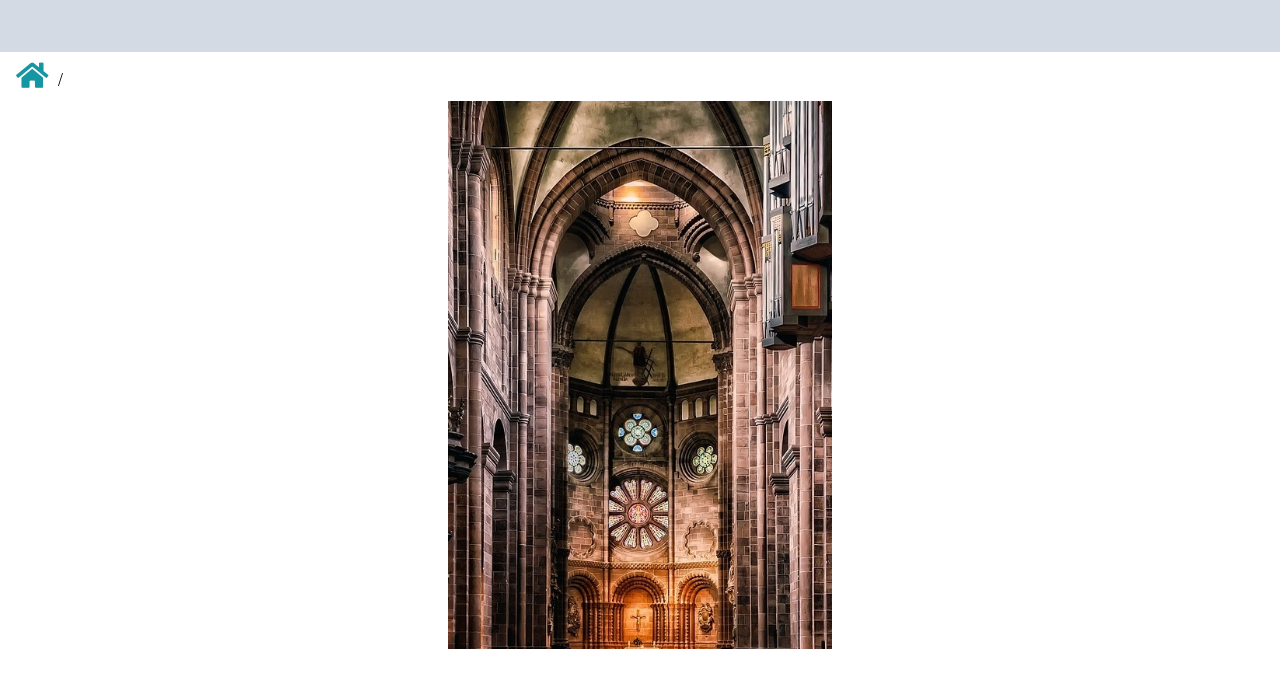
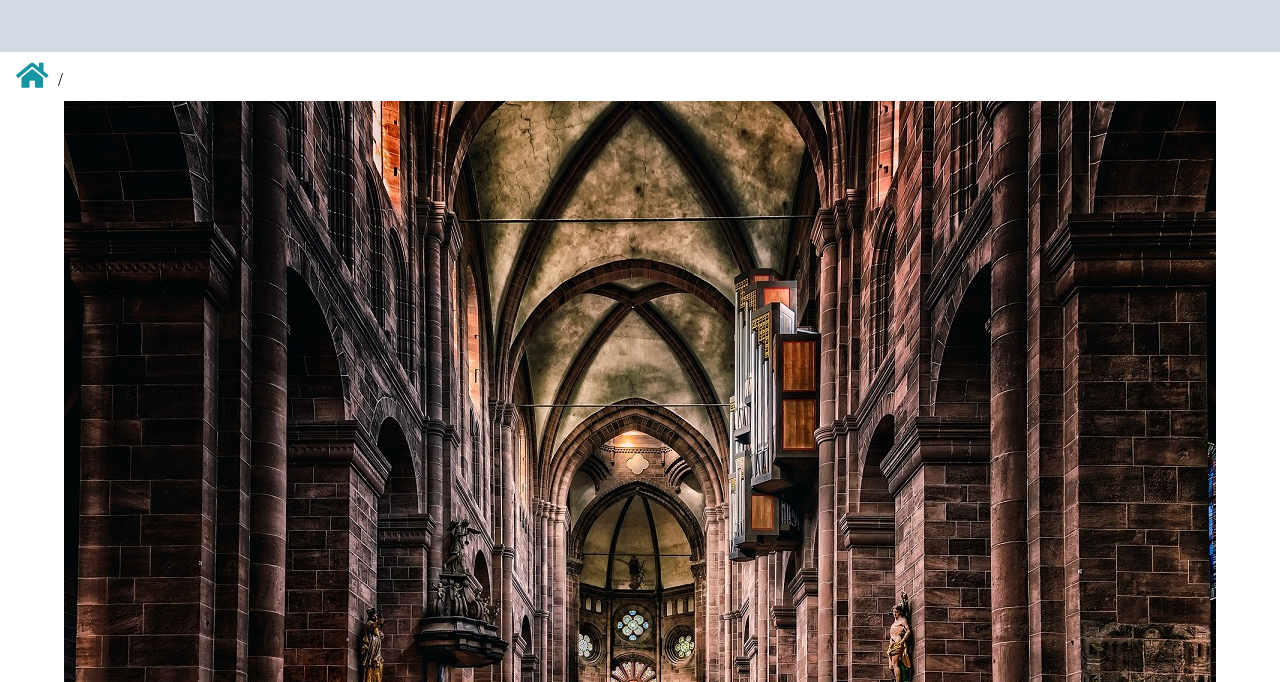
Before and after one commit to amorgado127/HTML1_PEC2, a website built with Parcel: page src/detalle.html in a window 1280 px wide. Shown: the part 118-800 px from the top of the page. Built offline with nearby package versions, Linux system fonts and the light colour scheme.

Commit message:
Commit v4 HTML1 PEC2

```diff
--- a/src/detalle.html
+++ b/src/detalle.html
@@ -24,9 +24,12 @@
         <li><a id="enlace-categoria" href=""></a></li>
     </ul>
     <div class="imagen-inicio">
-        <img src="img/dom-4477481_1152.jpg" alt="Catedral"
-            srcset="img/dom-4477481_494.jpg 494w, img/dom-4477481_730.jpg 730w, img/dom-4477481_1152.jpg 1152w"
-            sizes="(max-width: 512px) 95vw, (max-width: 900px) 70vw, 30vw">
+        <picture>
+            <source media="(min-width: 1200px)" srcset="img/dom-4477481_1152.jpg">
+            <source media="(min-width: 768px)" srcset="img/dom-4477481_730.jpg">
+            <source media="(min-width: 420px)" srcset="img/dom-4477481_420.jpg">
+            <img src="img/dom-4477481_730.jpg" alt="Imagen catedral">
+        </picture>
     </div>
     <section>
         <div>
```
Also changed, not shown: src/img/dom-4477481_420.jpg (added), src/img/dom-4477481_494.jpg (deleted).
